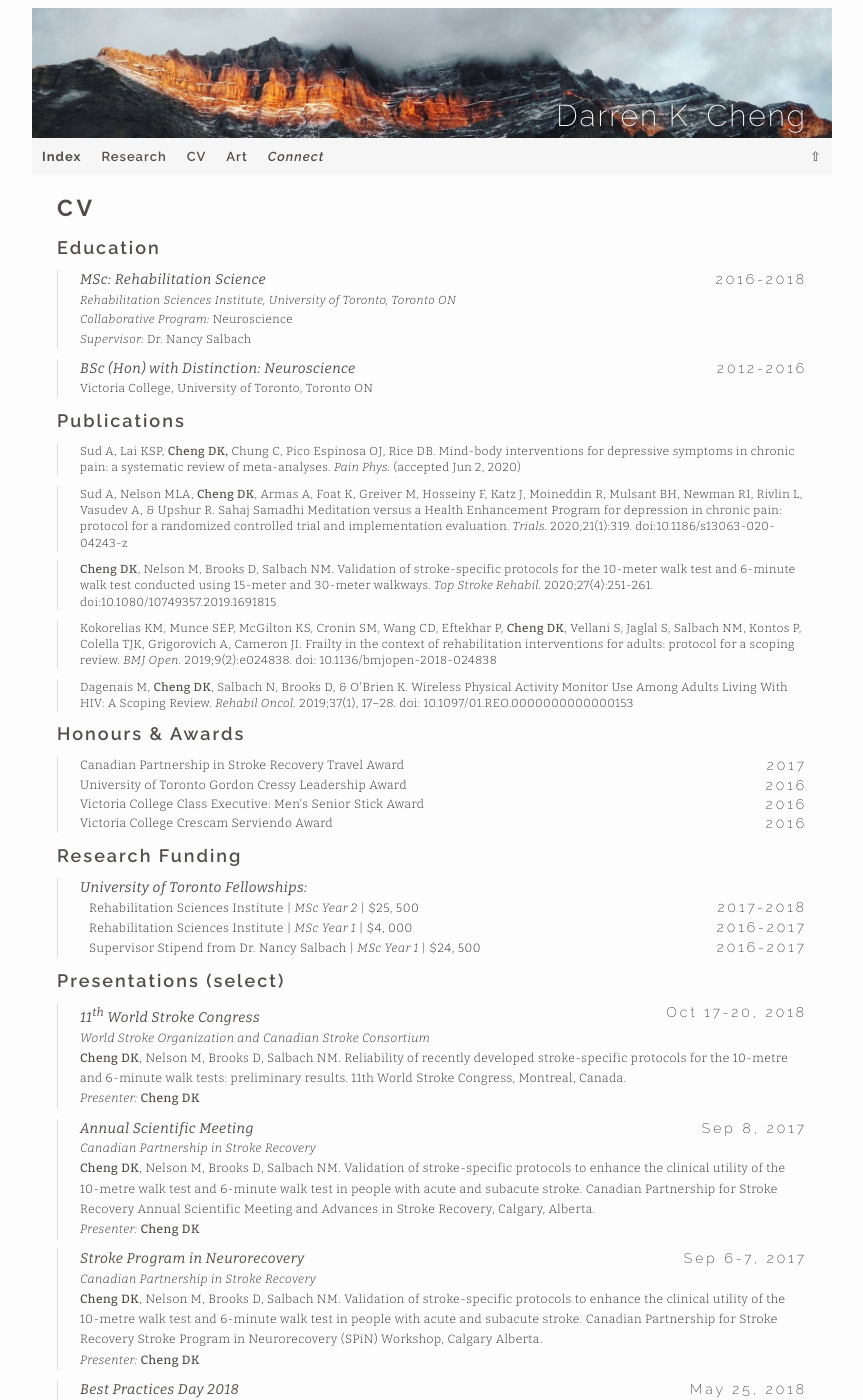
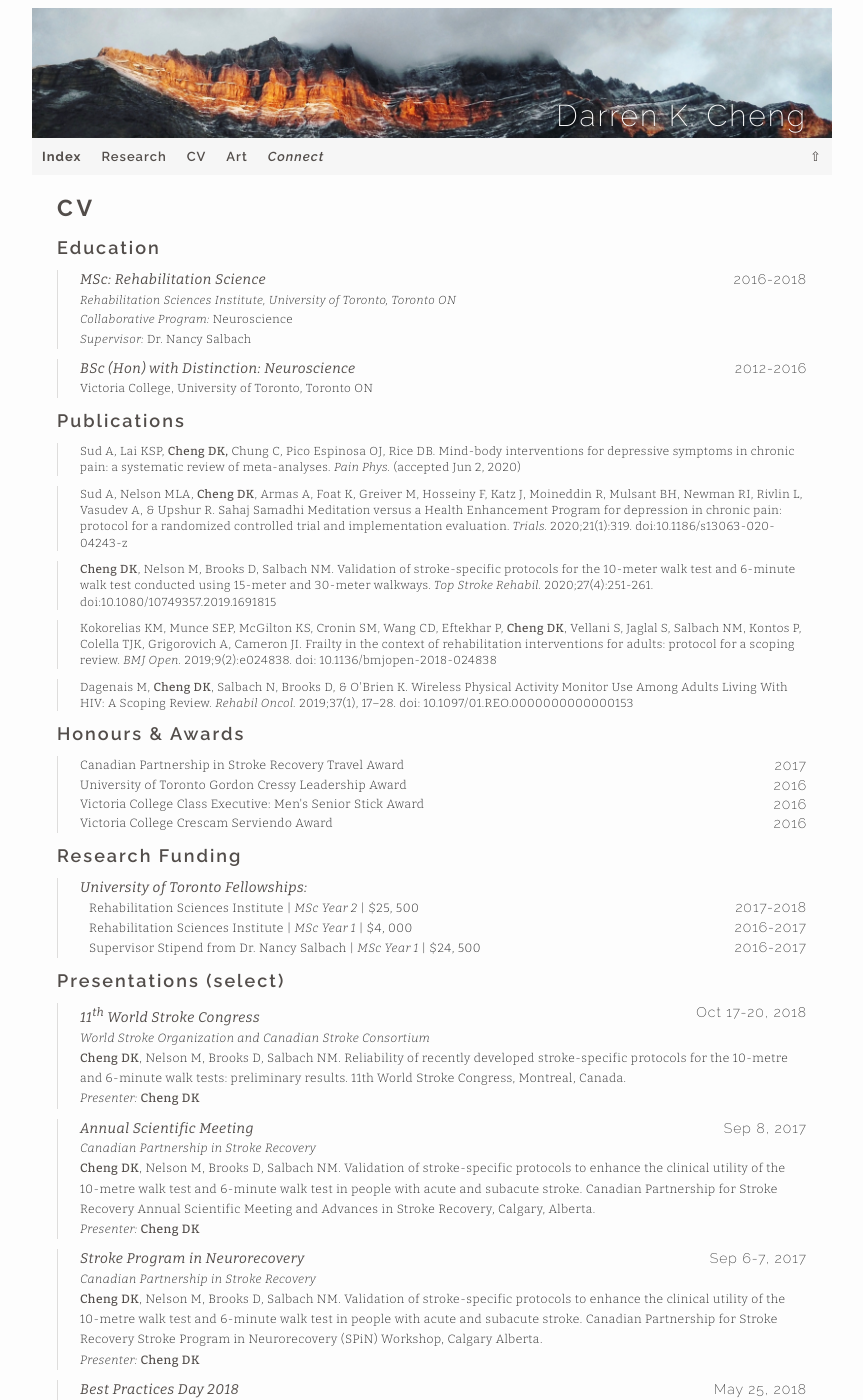
Before and after one commit to darrenkcheng/darrenkcheng, a Jekyll site: the page built from pages/cv.html, in a window 1280 px wide and 1400 px high. Shown: the whole window, without its empty margins (208-1071 px from the left). Built offline with Jekyll 4.4.1, drawn with Linux system fonts in a browser that asks for light colours.

Commit message:
css update

```diff
--- a/assets/css/style.css
+++ b/assets/css/style.css
@@ -105,7 +105,7 @@
 			font-family: 'Raleway', sans-serif;
 			font-weight: 200;
 			font-size:14px;
-			letter-spacing: 3px;
+			letter-spacing: 1px;
 			float:right;
 		}
 		small{
--- a/assets/css/style.scss
+++ b/assets/css/style.scss
@@ -105,7 +105,7 @@
 			font-family: 'Raleway', sans-serif;
 			font-weight: 200;
 			font-size:14px;
-			letter-spacing: 3px;
+			letter-spacing: 1px;
 			float:right;
 		}
 		small{
```
